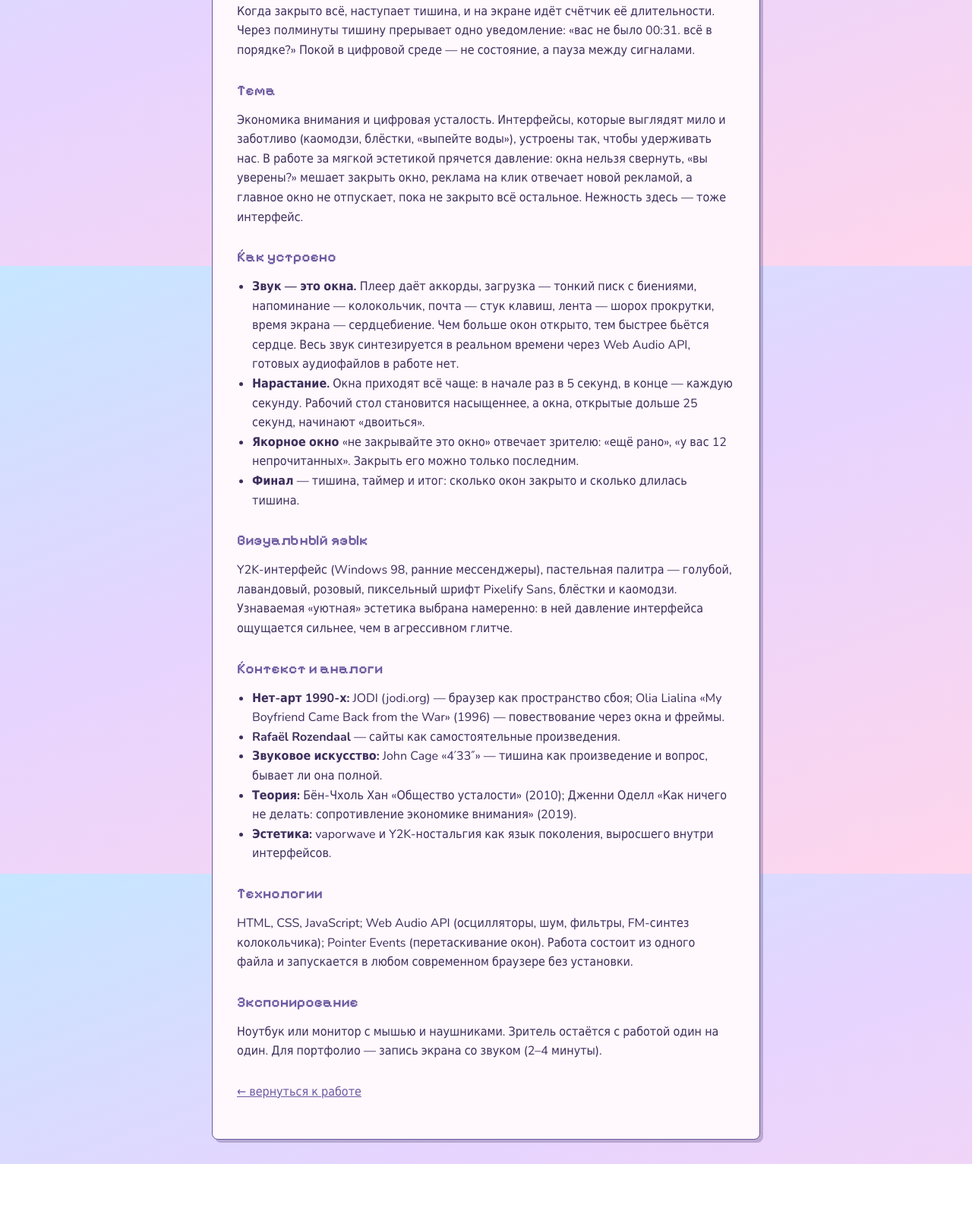
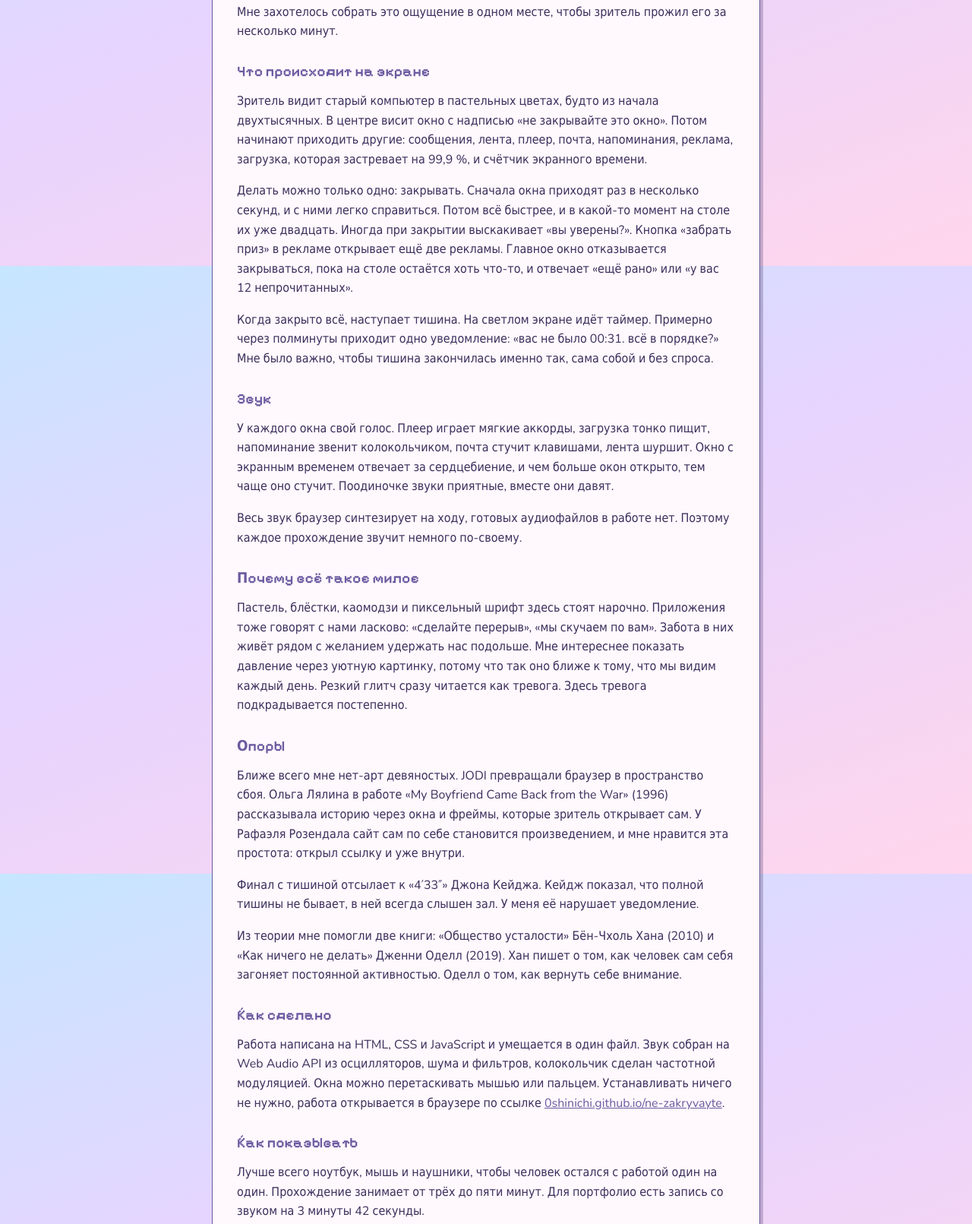
Before and after one commit to 0shinichi/ne-zakryvayte, a plain HTML site: page about.html in a window 1280 px wide. Shown: the part 450-2061 px from the top of the page at 76% size. Before the commit the page ends 1982 px from the top, so only its background shows below. Drawn offline with nearby package versions, Linux system fonts and the light colour scheme.

Commit message:
Add files via upload

```diff
--- a/about.html
+++ b/about.html
@@ -3,7 +3,7 @@
 <head>
 <meta charset="utf-8">
 <meta name="viewport" content="width=device-width, initial-scale=1">
-<title>Об этой работе — Не закрывайте это окно</title>
+<title>Об этой работе</title>
 <link href="https://fonts.googleapis.com/css2?family=Nunito:wght@400;700&family=Pixelify+Sans:wght@400;600&display=swap" rel="stylesheet">
 <style>
 :root{--ink:#3b2f5c;--ink2:#7a6aa8;--pink:#ff9fd2;--lilac:#b9a3ff}
@@ -15,7 +15,6 @@ h1{font:600 30px "Pixelify Sans",Tahoma,monospace;margin:0 0 4px}
 h2{font:600 19px "Pixelify Sans",Tahoma,monospace;margin:28px 0 6px;color:#6b5aa0}
 .meta{color:var(--ink2);margin:0 0 20px}
 blockquote{margin:16px 0;padding:10px 16px;border-left:4px solid var(--pink);background:#fff;border-radius:0 6px 6px 0}
-ul{padding-left:20px}
 a{color:#6b5aa0}
 @media(max-width:560px){article{padding:18px}}
 </style>
@@ -25,42 +24,36 @@ a{color:#6b5aa0}
 <div class="bar">📄 об_этой_работе.txt</div>
 <article>
 <h1>Не закрывайте это окно</h1>
-<p class="meta">Интерактивный веб-арт · звук генерируется в браузере · 3–5 минут<br>[Имя Фамилия], 2026 · дисциплина «Медиакультура и современные арт-практики»</p>
+<p class="meta">Интерактивный веб-арт, 2026<br>Поливкина Дарья, 4 курс, группа 232.3.2<br>Медиакультура и современные арт-практики</p>
 
-<blockquote>Пока это окно открыто — вы здесь.</blockquote>
+<blockquote>Пока это окно открыто, вы здесь.</blockquote>
 
-<h2>Идея</h2>
-<p>Работа — пастельный рабочий стол в эстетике нулевых, на котором одно за другим открываются окна: сообщения, лента, напоминания, почта, реклама, бесконечная загрузка, счётчик экранного времени. У каждого окна свой звук, и вместе они складываются в нарастающий шум. Зритель может только одно: закрывать окна. Новые появляются всё быстрее.</p>
-<p>Когда закрыто всё, наступает тишина, и на экране идёт счётчик её длительности. Через полминуты тишину прерывает одно уведомление: «вас не было 00:31. всё в порядке?» Покой в цифровой среде — не состояние, а пауза между сигналами.</p>
+<h2>Откуда идея</h2>
+<p>Каждое утро я беру телефон на минутку и через полчаса понимаю, что открыто двенадцать вкладок. Мама спрашивает, дома ли я. В чате группы сто непрочитанных. Приложение напоминает выпить воды. По отдельности всё это мило и безобидно, но вместе превращается в шум, из которого трудно выбраться.</p>
+<p>Мне захотелось собрать это ощущение в одном месте, чтобы зритель прожил его за несколько минут.</p>
 
-<h2>Тема</h2>
-<p>Экономика внимания и цифровая усталость. Интерфейсы, которые выглядят мило и заботливо (каомодзи, блёстки, «выпейте воды»), устроены так, чтобы удерживать нас. В работе за мягкой эстетикой прячется давление: окна нельзя свернуть, «вы уверены?» мешает закрыть окно, реклама на клик отвечает новой рекламой, а главное окно не отпускает, пока не закрыто всё остальное. Нежность здесь — тоже интерфейс.</p>
+<h2>Что происходит на экране</h2>
+<p>Зритель видит старый компьютер в пастельных цветах, будто из начала двухтысячных. В центре висит окно с надписью «не закрывайте это окно». Потом начинают приходить другие: сообщения, лента, плеер, почта, напоминания, реклама, загрузка, которая застревает на 99,9 %, и счётчик экранного времени.</p>
+<p>Делать можно только одно: закрывать. Сначала окна приходят раз в несколько секунд, и с ними легко справиться. Потом всё быстрее, и в какой-то момент на столе их уже двадцать. Иногда при закрытии выскакивает «вы уверены?». Кнопка «забрать приз» в рекламе открывает ещё две рекламы. Главное окно отказывается закрываться, пока на столе остаётся хоть что-то, и отвечает «ещё рано» или «у вас 12 непрочитанных».</p>
+<p>Когда закрыто всё, наступает тишина. На светлом экране идёт таймер. Примерно через полминуты приходит одно уведомление: «вас не было 00:31. всё в порядке?» Мне было важно, чтобы тишина закончилась именно так, сама собой и без спроса.</p>
 
-<h2>Как устроено</h2>
-<ul>
-<li><b>Звук — это окна.</b> Плеер даёт аккорды, загрузка — тонкий писк с биениями, напоминание — колокольчик, почта — стук клавиш, лента — шорох прокрутки, время экрана — сердцебиение. Чем больше окон открыто, тем быстрее бьётся сердце. Весь звук синтезируется в реальном времени через Web Audio API, готовых аудиофайлов в работе нет.</li>
-<li><b>Нарастание.</b> Окна приходят всё чаще: в начале раз в 5 секунд, в конце — каждую секунду. Рабочий стол становится насыщеннее, а окна, открытые дольше 25 секунд, начинают «двоиться».</li>
-<li><b>Якорное окно</b> «не закрывайте это окно» отвечает зрителю: «ещё рано», «у вас 12 непрочитанных». Закрыть его можно только последним.</li>
-<li><b>Финал</b> — тишина, таймер и итог: сколько окон закрыто и сколько длилась тишина.</li>
-</ul>
+<h2>Звук</h2>
+<p>У каждого окна свой голос. Плеер играет мягкие аккорды, загрузка тонко пищит, напоминание звенит колокольчиком, почта стучит клавишами, лента шуршит. Окно с экранным временем отвечает за сердцебиение, и чем больше окон открыто, тем чаще оно стучит. Поодиночке звуки приятные, вместе они давят.</p>
+<p>Весь звук браузер синтезирует на ходу, готовых аудиофайлов в работе нет. Поэтому каждое прохождение звучит немного по-своему.</p>
 
-<h2>Визуальный язык</h2>
-<p>Y2K-интерфейс (Windows 98, ранние мессенджеры), пастельная палитра — голубой, лавандовый, розовый, пиксельный шрифт Pixelify Sans, блёстки и каомодзи. Узнаваемая «уютная» эстетика выбрана намеренно: в ней давление интерфейса ощущается сильнее, чем в агрессивном глитче.</p>
+<h2>Почему всё такое милое</h2>
+<p>Пастель, блёстки, каомодзи и пиксельный шрифт здесь стоят нарочно. Приложения тоже говорят с нами ласково: «сделайте перерыв», «мы скучаем по вам». Забота в них живёт рядом с желанием удержать нас подольше. Мне интереснее показать давление через уютную картинку, потому что так оно ближе к тому, что мы видим каждый день. Резкий глитч сразу читается как тревога. Здесь тревога подкрадывается постепенно.</p>
 
-<h2>Контекст и аналоги</h2>
-<ul>
-<li><b>Нет-арт 1990-х:</b> JODI (jodi.org) — браузер как пространство сбоя; Olia Lialina «My Boyfriend Came Back from the War» (1996) — повествование через окна и фреймы.</li>
-<li><b>Rafaël Rozendaal</b> — сайты как самостоятельные произведения.</li>
-<li><b>Звуковое искусство:</b> John Cage «4′33″» — тишина как произведение и вопрос, бывает ли она полной.</li>
-<li><b>Теория:</b> Бён-Чхоль Хан «Общество усталости» (2010); Дженни Оделл «Как ничего не делать: сопротивление экономике внимания» (2019).</li>
-<li><b>Эстетика:</b> vaporwave и Y2K-ностальгия как язык поколения, выросшего внутри интерфейсов.</li>
-</ul>
+<h2>Опоры</h2>
+<p>Ближе всего мне нет-арт девяностых. JODI превращали браузер в пространство сбоя. Ольга Лялина в работе «My Boyfriend Came Back from the War» (1996) рассказывала историю через окна и фреймы, которые зритель открывает сам. У Рафаэля Розендала сайт сам по себе становится произведением, и мне нравится эта простота: открыл ссылку и уже внутри.</p>
+<p>Финал с тишиной отсылает к «4′33″» Джона Кейджа. Кейдж показал, что полной тишины не бывает, в ней всегда слышен зал. У меня её нарушает уведомление.</p>
+<p>Из теории мне помогли две книги: «Общество усталости» Бён-Чхоль Хана (2010) и «Как ничего не делать» Дженни Оделл (2019). Хан пишет о том, как человек сам себя загоняет постоянной активностью. Оделл о том, как вернуть себе внимание.</p>
 
-<h2>Технологии</h2>
-<p>HTML, CSS, JavaScript; Web Audio API (осцилляторы, шум, фильтры, FM-синтез колокольчика); Pointer Events (перетаскивание окон). Работа состоит из одного файла и запускается в любом современном браузере без установки.</p>
+<h2>Как сделано</h2>
+<p>Работа написана на HTML, CSS и JavaScript и умещается в один файл. Звук собран на Web Audio API из осцилляторов, шума и фильтров, колокольчик сделан частотной модуляцией. Окна можно перетаскивать мышью или пальцем. Устанавливать ничего не нужно, работа открывается в браузере по ссылке <a href="https://0shinichi.github.io/ne-zakryvayte/">0shinichi.github.io/ne-zakryvayte</a>.</p>
 
-<h2>Экспонирование</h2>
-<p>Ноутбук или монитор с мышью и наушниками. Зритель остаётся с работой один на один. Для портфолио — запись экрана со звуком (2–4 минуты).</p>
+<h2>Как показывать</h2>
+<p>Лучше всего ноутбук, мышь и наушники, чтобы человек остался с работой один на один. Прохождение занимает от трёх до пяти минут. Для портфолио есть запись со звуком на 3 минуты 42 секунды.</p>
 
 <p style="margin-top:28px"><a href="index.html">← вернуться к работе</a></p>
 </article>
```
